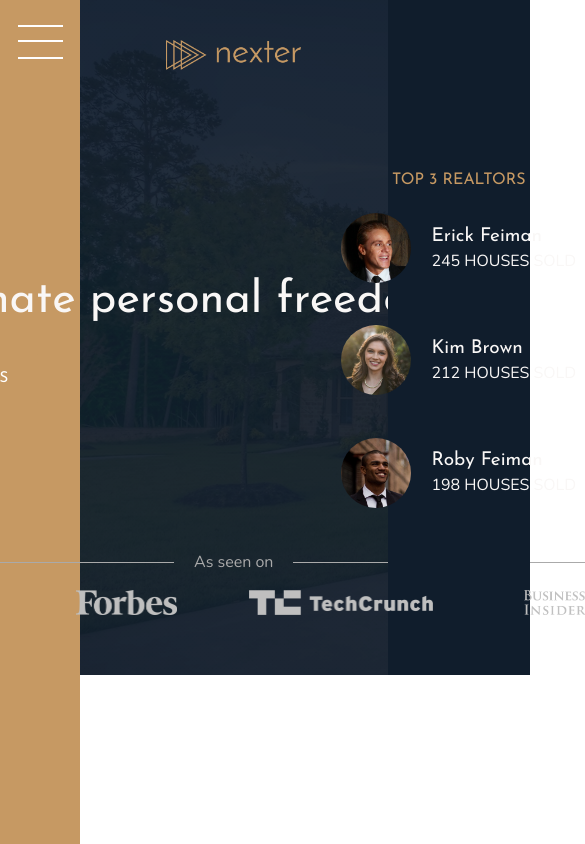
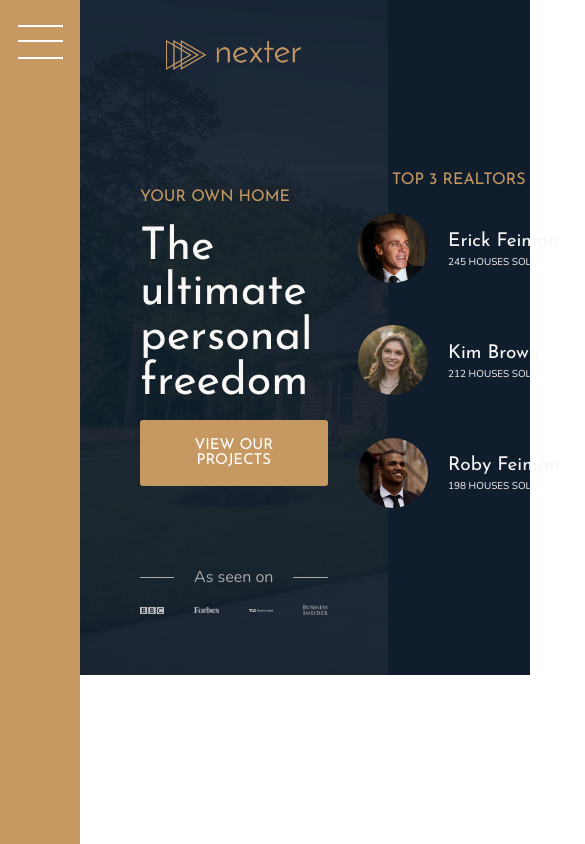
Before and after one commit to kmvbatista/nexter, a website: page index.html in a window 390 px wide. Shown: the top 844 px of the page, 585 px wide, since content can reach past the window. Drawn offline with nearby package versions, Linux system fonts and the light colour scheme.

Commit message:
header logos responsiveness

```diff
--- a/sass/_header.scss
+++ b/sass/_header.scss
@@ -3,8 +3,8 @@
   background-image:  linear-gradient(rgba($color-secondary,0.93), rgba($color-secondary, .93)), url('../img/hero.jpeg');
   background-size: cover;
   display: grid;
-  grid-template-rows: 1fr min-content 6rem 1fr;
-  grid-template-columns: max-content;
+  grid-template-rows: 1fr min-content minmax(min-content, 6rem) 1fr;
+  grid-template-columns: minmax(min-content, max-content);
   padding: 6rem;
   padding-top: 4rem;
   justify-content: center;
@@ -41,8 +41,10 @@
     grid-template-columns: repeat(4, 1fr);
     column-gap: 3rem;
     justify-items: center;
+    align-items: center;
     img {
-      height: 2.5rem;
+      max-height: 2.5rem;
+      max-width: 100%;
       filter: brightness(75%);
     }
   }
--- a/sass/_realtors.scss
+++ b/sass/_realtors.scss
@@ -28,6 +28,6 @@
     text-transform: uppercase;
     color: $color-grey-light-1;
     margin-top: -3px;
-    font-size: 1.6rem;
+    font-size: 1rem;
   }
 }
```
Also changed, not shown: css/style.css.
